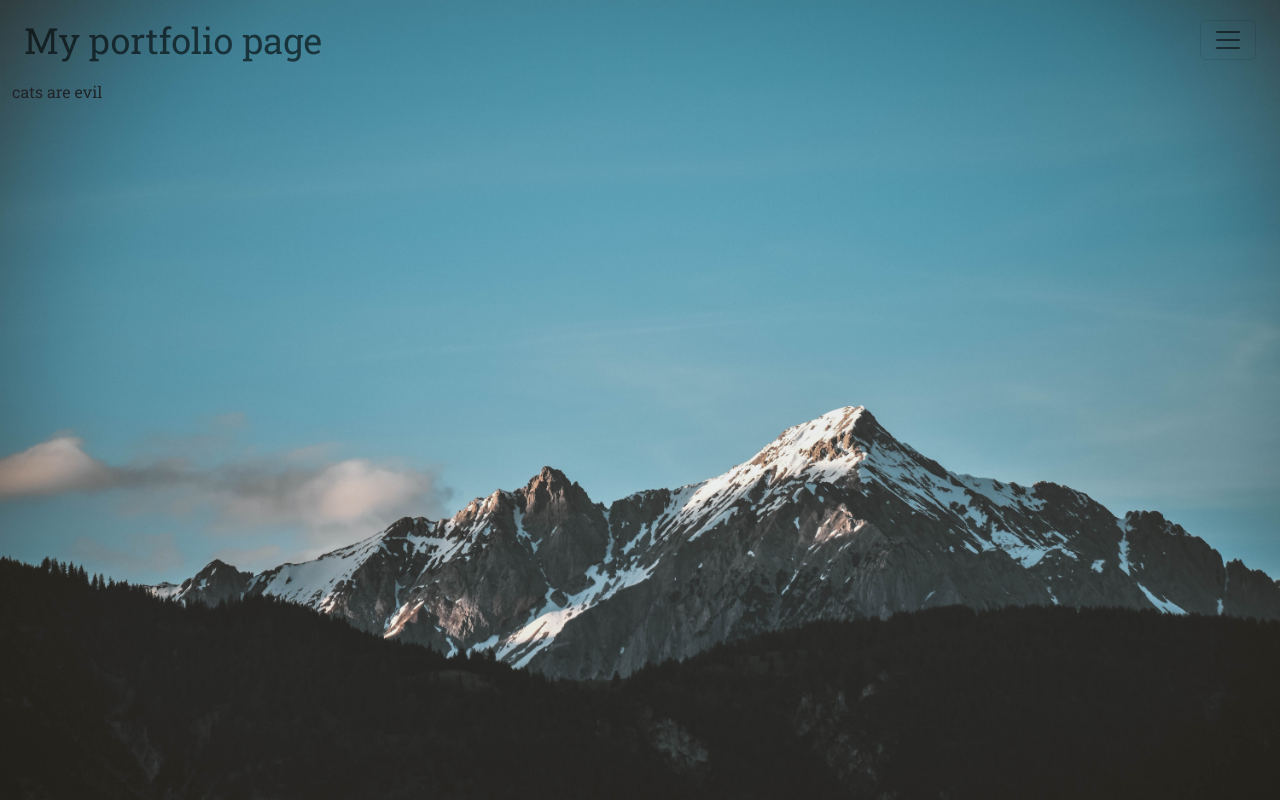
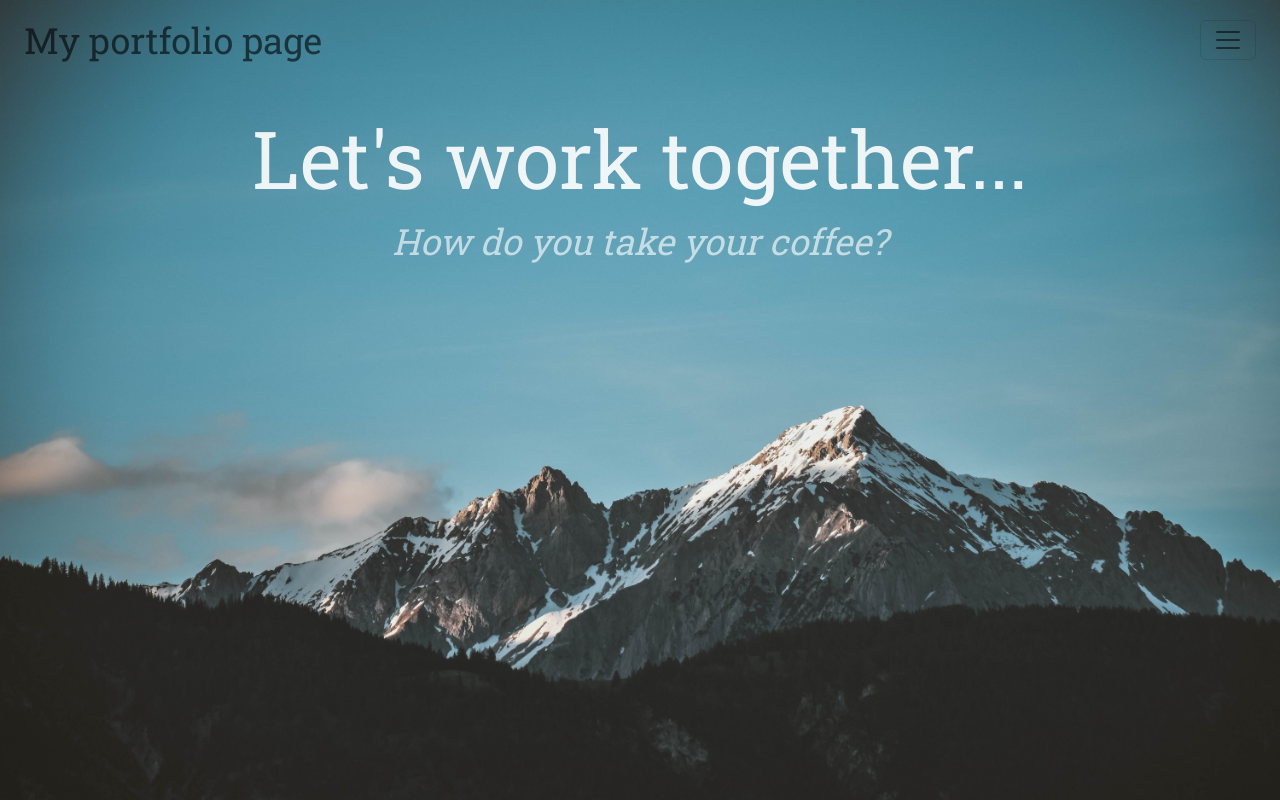
Before and after one commit to Pav85/my-react-portfolio, a React (Create React App) app: page /contact in a window 1280 px wide. Built offline with nearby package versions, Linux system fonts and the light colour scheme.

Commit message:
contact page update

```diff
--- a/src/components/ContactPage/ContactPage.js
+++ b/src/components/ContactPage/ContactPage.js
@@ -1,7 +1,12 @@
 import React from "react";
+import ContactPageJumbotron from "../ContactPageJumbotron/ContactPageJumbotron";
 
 function ContactPage() {
-  return <p>cats are evil</p>;
+  return (
+    <div>
+      <ContactPageJumbotron />
+    </div>
+  );
 }
 
 export default ContactPage;
--- /dev/null
+++ b/src/components/ContactPageJumbotron/ContactPageJumbotron.css
@@ -0,0 +1,19 @@
+.myContactJumbotron {
+  display: flex;
+  justify-content: center;
+  align-items: center;
+  text-align: center;
+  margin-top: 30px;
+}
+
+.jumbotronTextStyle {
+  color: white;
+  opacity: 0.9;
+}
+
+.jumbotronTextStyle p {
+  font-size: 36px;
+  font-weight: 100;
+  font-style: italic;
+  opacity: 0.7;
+}
--- /dev/null
+++ b/src/components/ContactPageJumbotron/ContactPageJumbotron.js
@@ -0,0 +1,16 @@
+import React from "react";
+import "./ContactPageJumbotron.css";
+
+function ContactPageJumbotron() {
+  return (
+    <div className="jumbotron jumbotron-fluid myContactJumbotron">
+      <div className="container jumbotronTextStyle">
+        <h1 className="display-8">Let's work together...</h1>
+        <p className="lead">How do you take your coffee?</p>
+        {/* <hr /> */}
+      </div>
+    </div>
+  );
+}
+
+export default ContactPageJumbotron;
```
